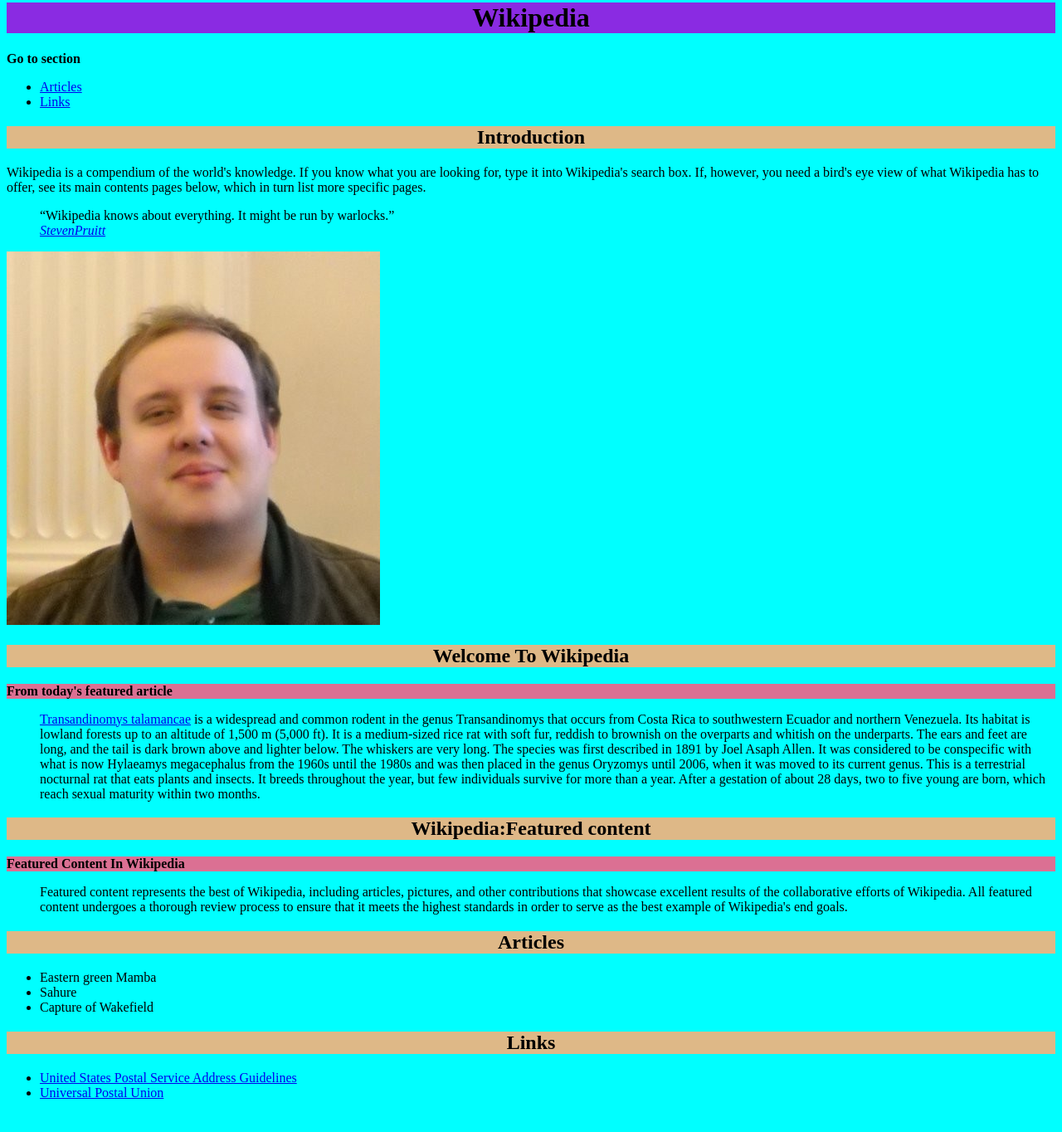
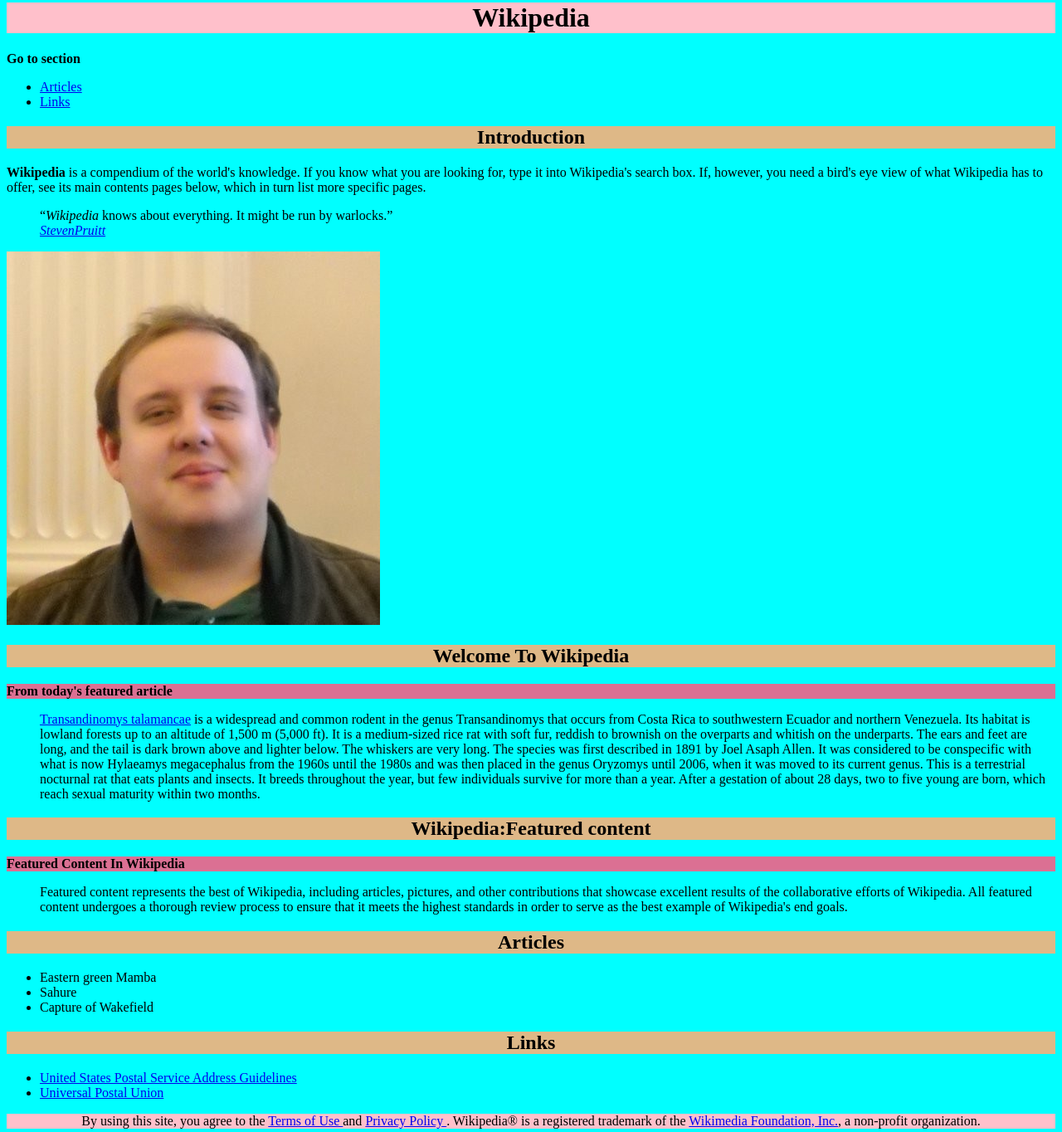
Before and after one commit to Naveen-Koul/myfirstpage, a plain HTML site: page index.html in a window 1280 px wide. Shown: the part 18-1382 px from the top of the page at 83% size. Before the commit the page ends 1360 px from the top, so only its background shows below. Drawn offline with Linux system fonts and the light colour scheme.

Commit message:
Add Css and done changes in code

```diff
--- a/css/style.css
+++ b/css/style.css
@@ -3,7 +3,7 @@
 }
 
 h1{
-    background-color: blueviolet;
+    background-color: pink;
     text-align: center;
 }
 h2{
@@ -15,3 +15,8 @@
     background-color: palevioletred;
     margin-bottom: 1em;
 }
+
+footer{
+    background-color: pink;
+    text-align: center;
+}
--- a/index.html
+++ b/index.html
@@ -1,11 +1,15 @@
 <!DOCTYPE html>
 <html lang="en">
+
 <head>
     <title>Wikipedia</title>
     <link rel="Stylesheet" href="css/style.css">
 </head>
+
 <body>
-        <header><h1>Wikipedia</h1></header>
+    <header>
+        <h1>Wikipedia</h1>
+    </header>
     <main>
         <nav>
             <p><b>Go to section</b></p>
@@ -15,21 +19,38 @@
                 <li><a href="#Links">Links</a></li>
             </ul>
         </nav>
-        <Section >
+        <Section>
             <h2>Introduction</h2>
-        <p>Wikipedia is a compendium of the world's  knowledge. If you know what you are looking for, type it into Wikipedia's search box. If, however, you need a bird's eye view of what Wikipedia has to offer, see its main contents pages below, which in turn list more specific pages.</p>
+            <p><strong>Wikipedia</strong> is a compendium of the world's knowledge. If you know what you are looking for, type it into
+                Wikipedia's search box. If, however, you need a bird's eye view of what Wikipedia has to offer, see its
+                main contents pages below, which in turn list more specific pages.</p>
 
-        <blockquote>“Wikipedia knows about everything. It might be run by warlocks.” <div><cite><a href="https://en.wikipedia.org/wiki/Steven_Pruitt"> StevenPruitt</a></cite></div></blockquote>
-        <img src="StevenPruitt-1.jpg" alt="qwertyy">
+            <blockquote>“<em>Wikipedia</em> knows about everything. It might be run by warlocks.” <div><cite><a
+                            href="https://en.wikipedia.org/wiki/Steven_Pruitt"> StevenPruitt</a></cite></div>
+            </blockquote>
+            <img src="StevenPruitt-1.jpg" alt="Steven">
         </Section>
         <Section>
             <h2>Welcome To Wikipedia</h2>
             <dt><strong>From today's featured article</strong></dt>
-            <dd><a href="https://en.wikipedia.org/wiki/Transandinomys_talamancae">Transandinomys talamancae</a> is a widespread and common rodent in the genus Transandinomys that occurs from Costa Rica to southwestern Ecuador and northern Venezuela. Its habitat is lowland forests up to an altitude of 1,500 m (5,000 ft). It is a medium-sized rice rat with soft fur, reddish to brownish on the overparts and whitish on the underparts. The ears and feet are long, and the tail is dark brown above and lighter below. The whiskers are very long. The species was first described in 1891 by Joel Asaph Allen. It was considered to be conspecific with what is now Hylaeamys megacephalus from the 1960s until the 1980s and was then placed in the genus Oryzomys until 2006, when it was moved to its current genus. This is a terrestrial nocturnal rat that eats plants and insects. It breeds throughout the year, but few individuals survive for more than a year. After a gestation of about 28 days, two to five young are born, which reach sexual maturity within two months.</dd>
+            <dd><a href="https://en.wikipedia.org/wiki/Transandinomys_talamancae">Transandinomys talamancae</a> is a
+                widespread and common rodent in the genus Transandinomys that occurs from Costa Rica to southwestern
+                Ecuador and northern Venezuela. Its habitat is lowland forests up to an altitude of 1,500 m (5,000 ft).
+                It is a medium-sized rice rat with soft fur, reddish to brownish on the overparts and whitish on the
+                underparts. The ears and feet are long, and the tail is dark brown above and lighter below. The whiskers
+                are very long. The species was first described in 1891 by Joel Asaph Allen. It was considered to be
+                conspecific with what is now Hylaeamys megacephalus from the 1960s until the 1980s and was then placed
+                in the genus Oryzomys until 2006, when it was moved to its current genus. This is a terrestrial
+                nocturnal rat that eats plants and insects. It breeds throughout the year, but few individuals survive
+                for more than a year. After a gestation of about 28 days, two to five young are born, which reach sexual
+                maturity within two months.</dd>
 
             <h2>Wikipedia:Featured content</h2>
             <dt><strong>Featured Content In Wikipedia</strong></dt>
-            <dd>Featured content represents the best of Wikipedia, including articles, pictures, and other contributions that showcase excellent results of the collaborative efforts of Wikipedia. All featured content undergoes a thorough review process to ensure that it meets the highest standards in order to serve as the best example of Wikipedia's end goals.</dd>
+            <dd>Featured content represents the best of Wikipedia, including articles, pictures, and other contributions
+                that showcase excellent results of the collaborative efforts of Wikipedia. All featured content
+                undergoes a thorough review process to ensure that it meets the highest standards in order to serve as
+                the best example of Wikipedia's end goals.</dd>
         </Section>
         <Section id="Articles">
             <h2>Articles</h2>
@@ -40,14 +61,20 @@
             </ul>
         </Section>
     </main>
-    <footer id="Links">
+    <Section id="Links">
         <h2>Links</h2>
         <ul>
-            <li><a href="http://pe.usps.gov/cpim/ftp/pubs/Pub28/pub28.pdf">United States Postal Service Address Guidelines</a></li>
+            <li><a href="http://pe.usps.gov/cpim/ftp/pubs/Pub28/pub28.pdf">United States Postal Service Address
+                    Guidelines</a></li>
             <li><a href="http://www.upu.int/en/resources/postcodes/about-postcodes.html">Universal Postal Union</a></li>
         </ul>
+    </Section>
+    <footer>
+        <p>By using this site, you agree to the <a href="https://foundation.wikimedia.org/wiki/Terms_of_Use/en">Terms of
+                Use </a>and <a href="https://foundation.wikimedia.org/wiki/Privacy_policy">Privacy Policy </a>.
+            Wikipedia® is a registered trademark of the <a href="https://wikimediafoundation.org/">Wikimedia Foundation,
+                Inc.</a>, a non-profit organization.</p>
     </footer>
+</body>
 
-
-    </body>
 </html>
```
Lines whose indentation alone changed are shown as unchanged.
